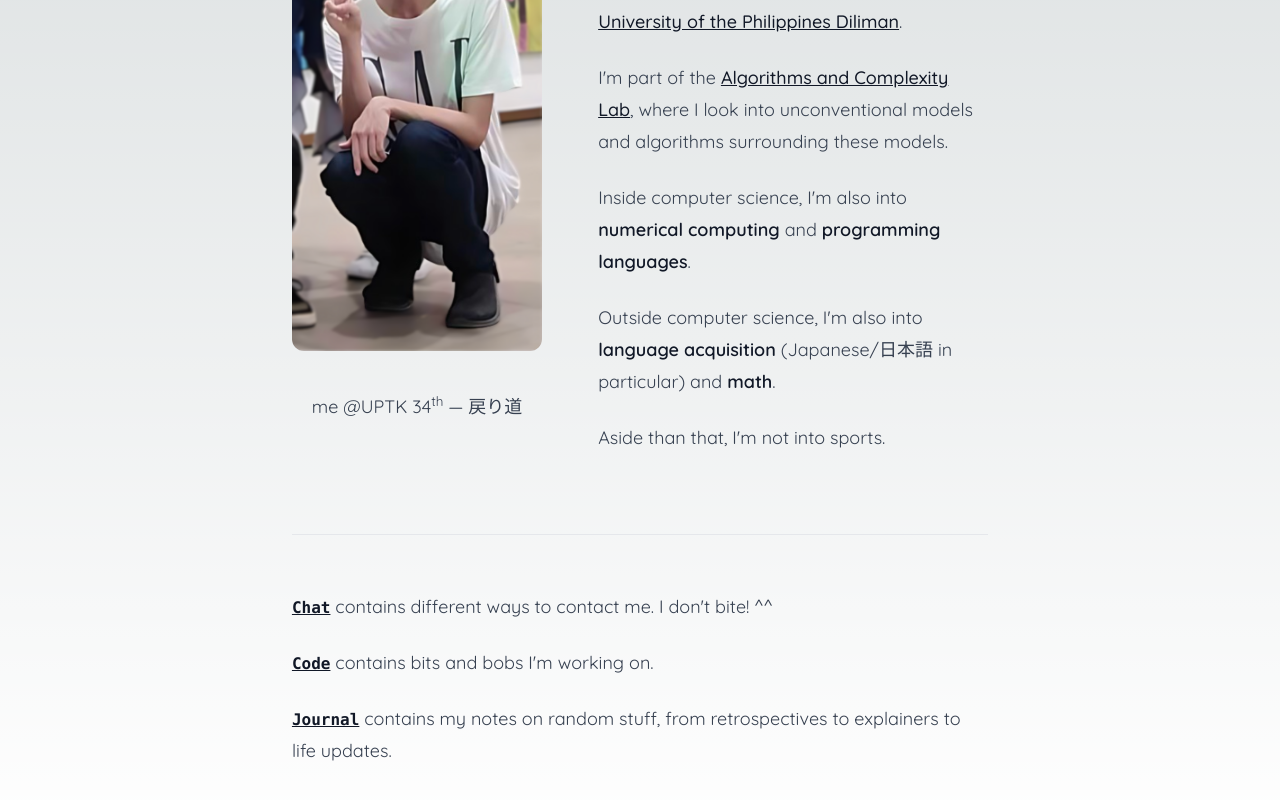
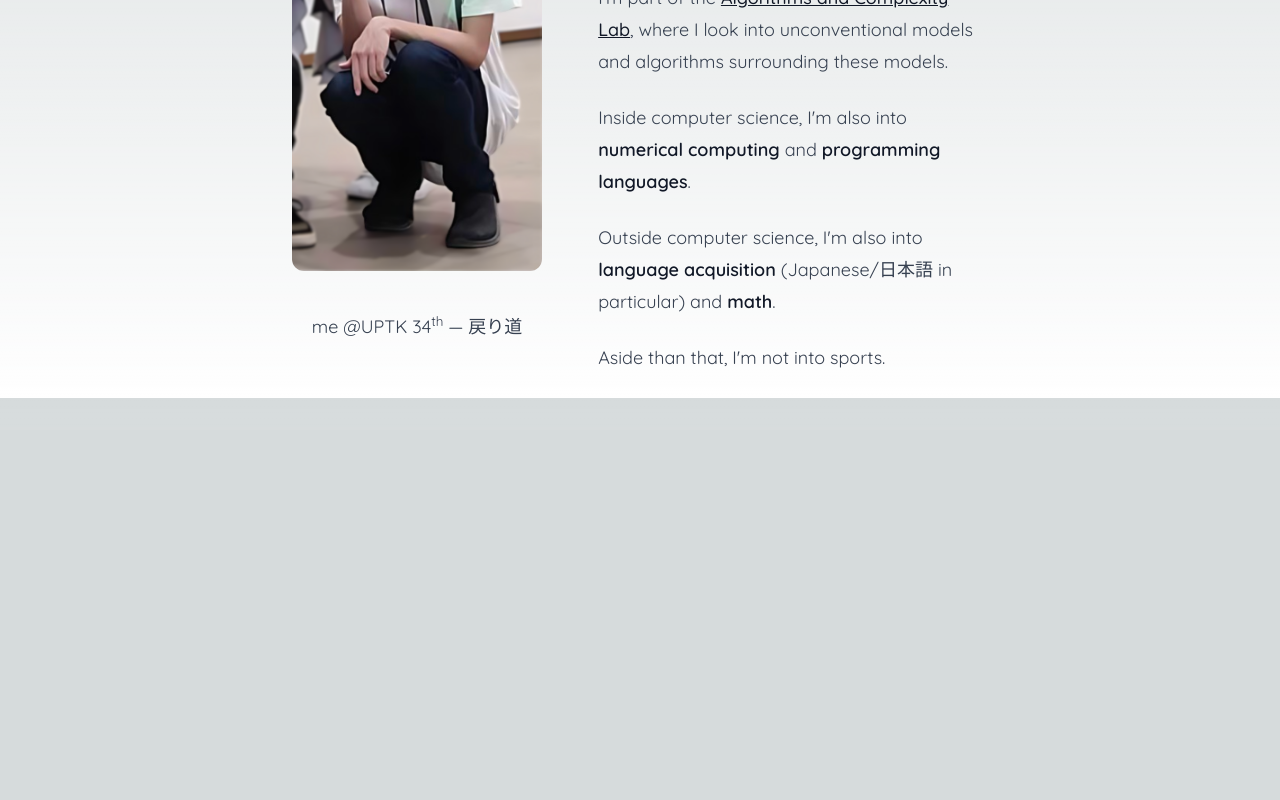
Before and after one commit to daryll-ko/daryll, a Next.js app: page /about in a window 1280 px wide. Shown: the part 370-1170 px from the top of the page. After the commit the page ends 800 px from the top, so only its background shows below. Built offline with nearby package versions, Linux system fonts and the light colour scheme; a web font is replaced by a local one.

Commit message:
update: modify spacing to match new topbar

```diff
--- a/app/about/layout.tsx
+++ b/app/about/layout.tsx
@@ -10,7 +10,7 @@ export default function Layout({
   children: React.ReactNode;
 }>) {
   return (
-    <div className="mt-52 md:mt-40 mb-20 mx-auto prose prose-lg min-h-screen dark:prose-invert prose-code:before:hidden prose-code:after:hidden">
+    <div className="mt-32 mb-12 md:mt-20 md:mb-0 mx-auto prose prose-lg dark:prose-invert prose-code:before:hidden prose-code:after:hidden">
       {children}
     </div>
   );
--- a/app/about/page.mdx
+++ b/app/about/page.mdx
@@ -36,11 +36,3 @@ Aside than that, I'm not into sports.
 
 </div>
 </div>
-
----
-
-[`Chat`](/chat) contains different ways to contact me. I don't bite! ^^
-
-[`Code`](/code) contains bits and bobs I'm working on.
-
-[`Journal`](/journal) contains my notes on random stuff, from retrospectives to explainers to life updates.
--- a/app/chat/layout.tsx
+++ b/app/chat/layout.tsx
@@ -10,7 +10,7 @@ export default function Layout({
   children: React.ReactNode;
 }>) {
   return (
-    <div className="mt-52 mb-24 flex flex-row items-center justify-center gap-10 text-lg md:text-xl">
+    <div className="mt-32 mb-20 flex flex-row items-center justify-center gap-10 text-lg md:text-xl">
       {children}
     </div>
   );
--- a/app/code/layout.tsx
+++ b/app/code/layout.tsx
@@ -9,5 +9,9 @@ export default function Layout({
 }: Readonly<{
   children: React.ReactNode;
 }>) {
-  return <div className="mt-52 mb-24 mx-auto">{children}</div>;
+  return (
+    <div className="min-h-screen flex justify-center items-center mx-auto">
+      <div className="w-full">{children}</div>
+    </div>
+  );
 }
```
